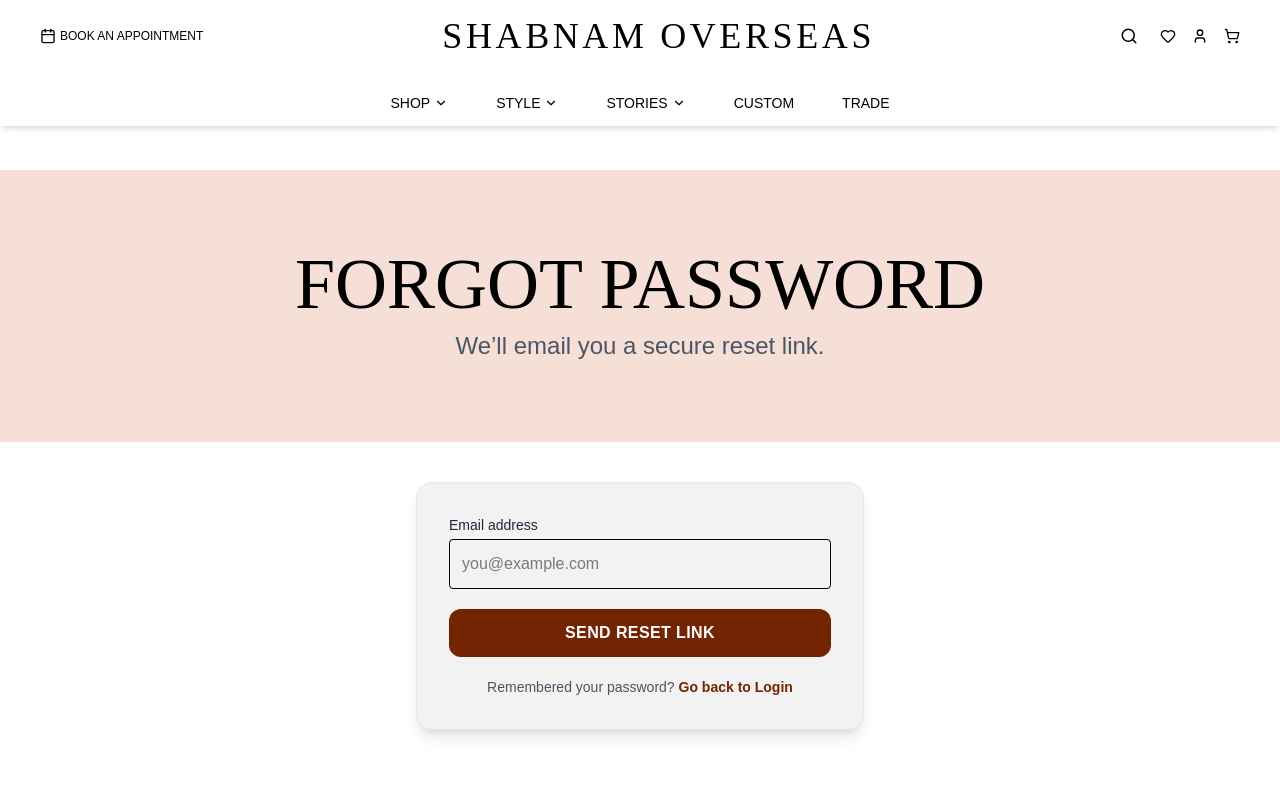
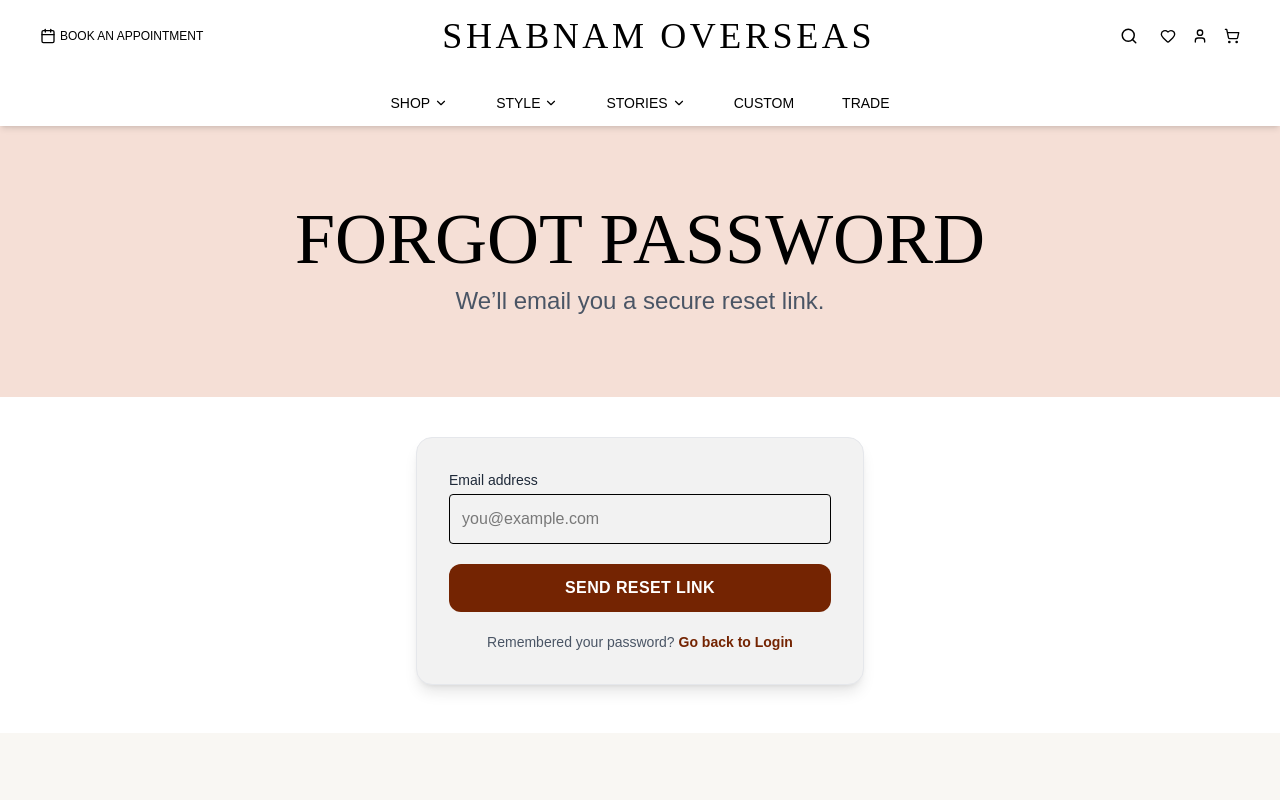
Before and after one commit to TSSLxAMAN/shabnam_overseas, a Next.js app in the folder shabnam-overseas/: page /forgot-password in a window 1280 px wide. Shown: the top 800 px of the page. Built offline with nearby package versions, Linux system fonts and the light colour scheme; a web font is replaced by a local one.

Commit message:
Forgot password fix

```diff
--- a/shabnam-overseas/app/forgot-password/page.tsx
+++ b/shabnam-overseas/app/forgot-password/page.tsx
@@ -128,7 +128,7 @@
       {/* always-white navbar, no scroll effect */}
       <Navbar forceWhite disableScrollEffect />
 
-      <main className="pt-[170px] bg-white text-black w-full">
+      <main className="pt-[125px] bg-white text-black w-full">
         {/* hero header (matches your appointment page) */}
         <section className="text-center bg-[#f5dfd6] px-4 sm:px-6 flex items-center justify-center">
           <div className="w-full max-w-5xl py-12 sm:py-16 md:py-20">
@@ -142,7 +142,7 @@
         </section>
 
         {/* card */}
-        <section className="max-w-5xl mx-auto mt-10 px-6 lg:px-12 pb-20">
+        <section className="max-w-5xl mx-auto mt-10 px-6 lg:px-12 pb-12">
           <div className="mx-auto w-full max-w-md bg-[#f2f2f2] p-6 md:p-8 rounded-2xl shadow-lg border border-gray-200">
             {/* banners */}
             {message && (
--- a/shabnam-overseas/app/login/page.tsx
+++ b/shabnam-overseas/app/login/page.tsx
@@ -48,7 +48,7 @@
         </section>
 
         {/* Form Section */}
-        <section className="px-6 lg:px-12">
+        <section className="px-6 lg:px-12 pb-12">
           <form
             onSubmit={handleLogin}
             className="bg-white border shadow-lg rounded-2xl w-full max-w-md mx-auto mt-10 p-6 sm:p-8 space-y-4"
--- a/shabnam-overseas/app/reset-password/token/page.tsx
+++ b/shabnam-overseas/app/reset-password/[token]/page.tsx
@@ -1,7 +1,7 @@
 'use client';
 
 import { useEffect, useMemo, useState, Suspense } from 'react';
-import { useRouter, useSearchParams } from 'next/navigation';
+import { useRouter, useSearchParams, useParams } from "next/navigation";
 import toast from 'react-hot-toast';
 import axios from 'axios';
 import Navbar from '@/components/Navbar';
@@ -21,6 +21,7 @@
 
   const [loading, setLoading] = useState(false);
   const [validToken, setValidToken] = useState(false);
+ const params = useParams();
 
   // derive simple strength & match state (purely UI)
   const strength = useMemo(() => {
@@ -42,11 +43,17 @@
       setToken(q);
       return;
     }
+
+    if (params?.token) {
+      setToken(Array.isArray(params.token) ? params.token[0] : params.token);
+      return;
+    }
+
     if (typeof window !== "undefined") {
       const last = window.location.pathname.split("/").pop();
       setToken(last || null);
     }
-  }, [searchParams]);
+  }, [searchParams, params]);
 
   useEffect(() => {
     const verifyToken = async () => {
```
